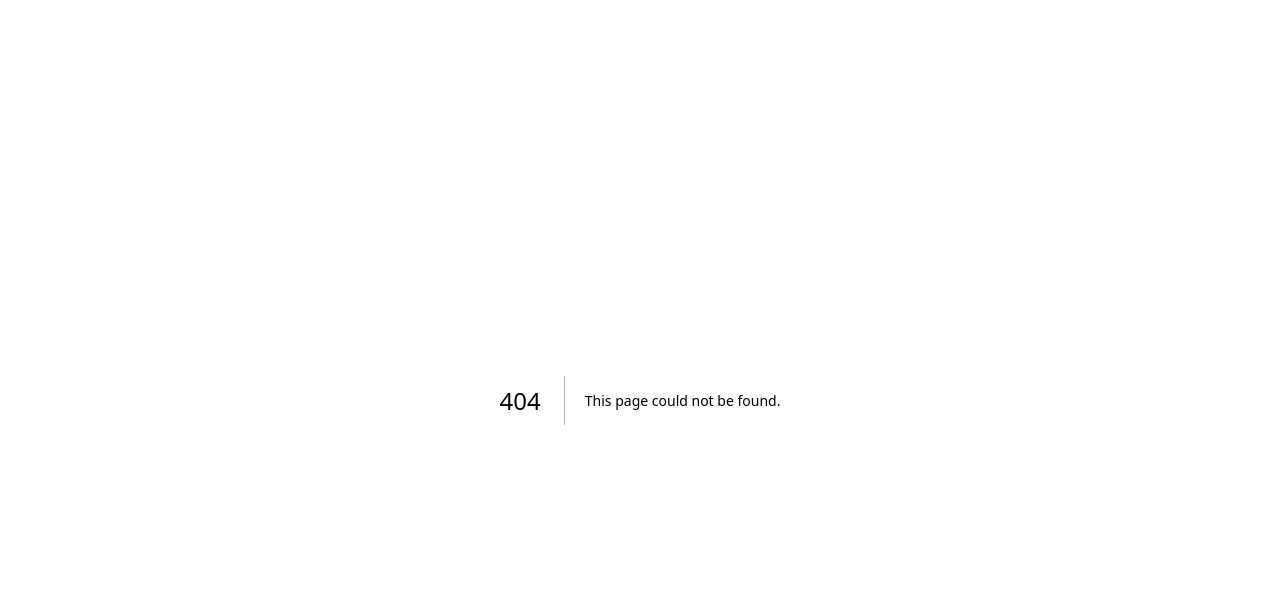
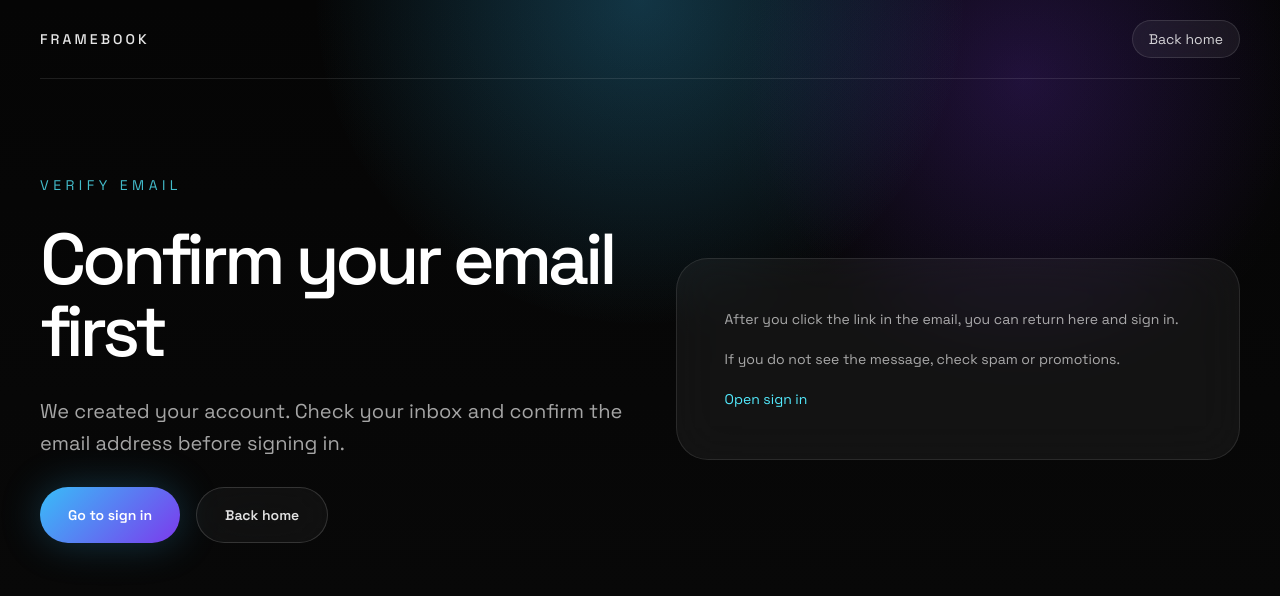
Before and after one commit to moneymovest/studio-by-ashish, a Next.js app: page /verify-email in a window 1280 px wide. Before the commit this address had no page. Shown: the top 596 px of the page. Built offline with nearby package versions, Linux system fonts and the light colour scheme.

Commit message:
Add email verification landing page

```diff
--- a/app/signup/page.tsx
+++ b/app/signup/page.tsx
@@ -113,9 +113,7 @@ function SignupForm() {
         return;
       }
 
-      const nextPath = `/login?message=${encodeURIComponent(
-        "Account created. Check your email to confirm your account before signing in.",
-      )}`;
+      const nextPath = `/verify-email?email=${encodeURIComponent(email)}`;
 
       router.replace(nextPath);
     } catch (err: unknown) {
--- /dev/null
+++ b/app/verify-email/page.tsx
@@ -0,0 +1,43 @@
+import Link from "next/link";
+import { RouteShell } from "@/components/landing/route-shell";
+
+type VerifyEmailPageProps = {
+  searchParams?: { email?: string };
+};
+
+export default function VerifyEmailPage({
+  searchParams,
+}: VerifyEmailPageProps) {
+  return (
+    <RouteShell
+      eyebrow="Verify email"
+      title="Confirm your email first"
+      description="We created your account. Check your inbox and confirm the email address before signing in."
+      primaryLabel="Go to sign in"
+      primaryHref="/login"
+      secondaryLabel="Back home"
+      secondaryHref="/"
+    >
+      <div className="space-y-4 p-6">
+        {searchParams?.email ? (
+          <div className="rounded-2xl border border-cyan-300/20 bg-cyan-300/10 px-4 py-3 text-sm text-cyan-100">
+            Confirmation mail sent to {searchParams.email}.
+          </div>
+        ) : null}
+
+        <p className="text-sm leading-6 text-white/64">
+          After you click the link in the email, you can return here and sign
+          in.
+        </p>
+
+        <p className="text-sm leading-6 text-white/64">
+          If you do not see the message, check spam or promotions.
+        </p>
+
+        <Link href="/login" className="text-sm text-cyan-300 hover:text-white">
+          Open sign in
+        </Link>
+      </div>
+    </RouteShell>
+  );
+}
```
